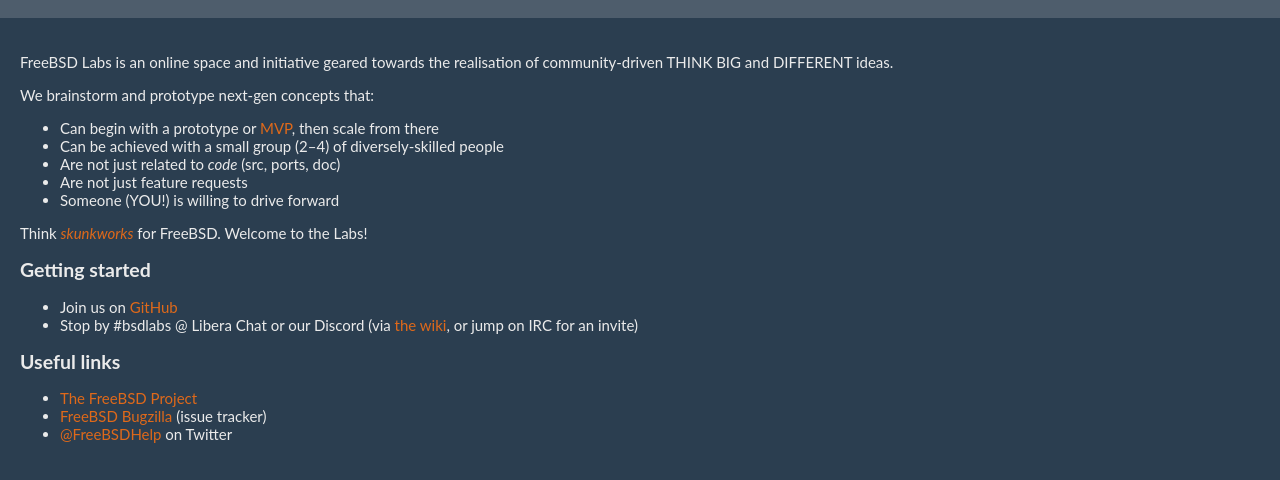
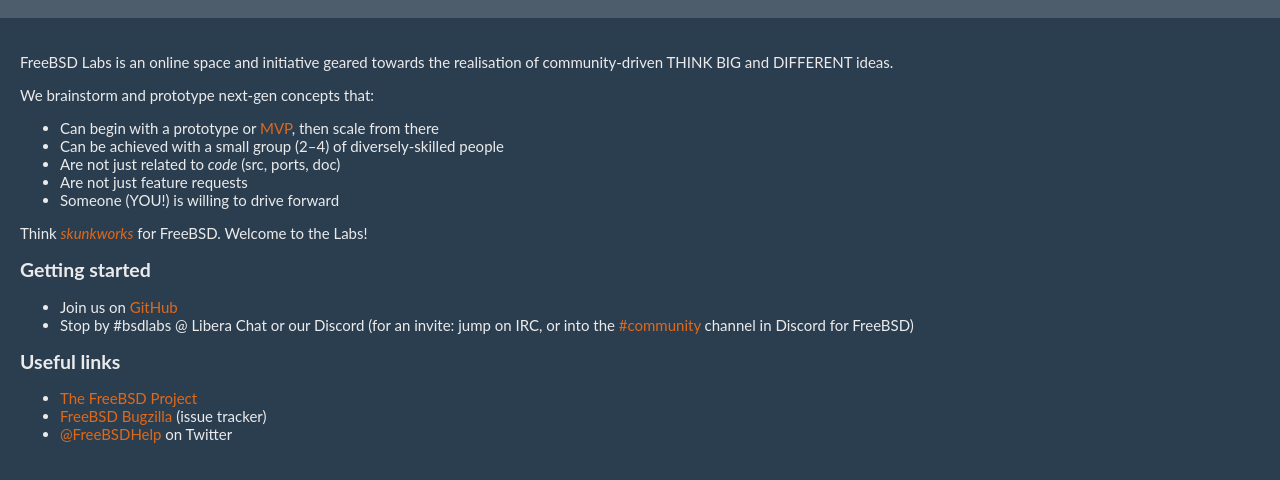
Before and after one commit to bsdlabs/bsdlabs.github.io, a plain HTML site: page index.html in a window 1280 px wide. Shown: the part 98-578 px from the top of the page. Drawn offline with Linux system fonts and the light colour scheme.

Commit message:
index.html: Discord instances: correcting myself

```diff
--- a/index.html
+++ b/index.html
@@ -60,7 +60,7 @@
             <h2>Getting started</h2>
             <ul>
                 <li>Join us on <a href="https://github.com/bsdlabs" target="_blank">GitHub</a></li>
-                <li>Stop by #bsdlabs @ Libera Chat or our Discord (via <a href="https://wiki.freebsd.org/Discord">the wiki</a>, or jump on IRC for an invite)</li>
+                <li>Stop by #bsdlabs @ Libera Chat or our Discord (for an invite: jump on IRC, or into the <a href="https://discord.com/channels/727023752348434432/757543661058654269">#community</a> channel in Discord for FreeBSD)</li>
             </ul>
 
             <h2>Useful links</h2>
```
